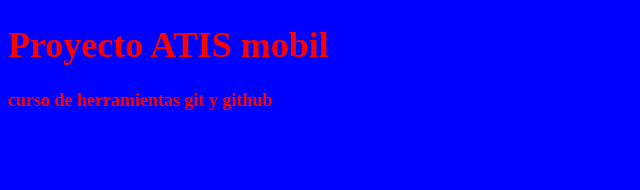
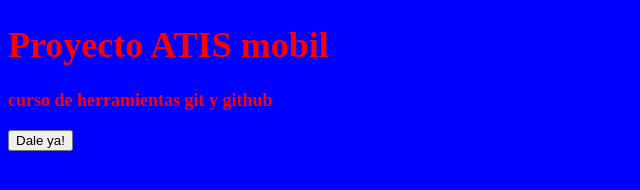
Before and after one commit to SamuelEla/Curso-de-herramientas-de-Git, a plain HTML site: page index.html in a window 1280 px wide. Shown: the whole page, without its empty margins (0-640 px from the left). Drawn offline with Linux system fonts and the light colour scheme.

Commit message:
Agregado javascript en la nueva rama

```diff
--- a/JS/javascript.js
+++ b/JS/javascript.js
@@ -0,0 +1,5 @@
+
+function saludo(){
+
+    alert ("Hola Alumnos");
+}
--- a/index.html
+++ b/index.html
@@ -6,11 +6,15 @@
     <meta name="viewport" content="width=device-width, initial-scale=1.0">
     <title>Document</title>
     <link href="CSS/estilos.css"  rel="stylesheet" type="text/CSS"
+
 </head>
 <body>
 
     <h1>Proyecto ATIS mobil</h1>
     <p>curso de herramientas git y github</p>
 
+    <input type="button" value="Dale ya!" onclick="saludo()">
+    <script src="JS/javascript.js"></script>
+
 </body>
 </html>
```
